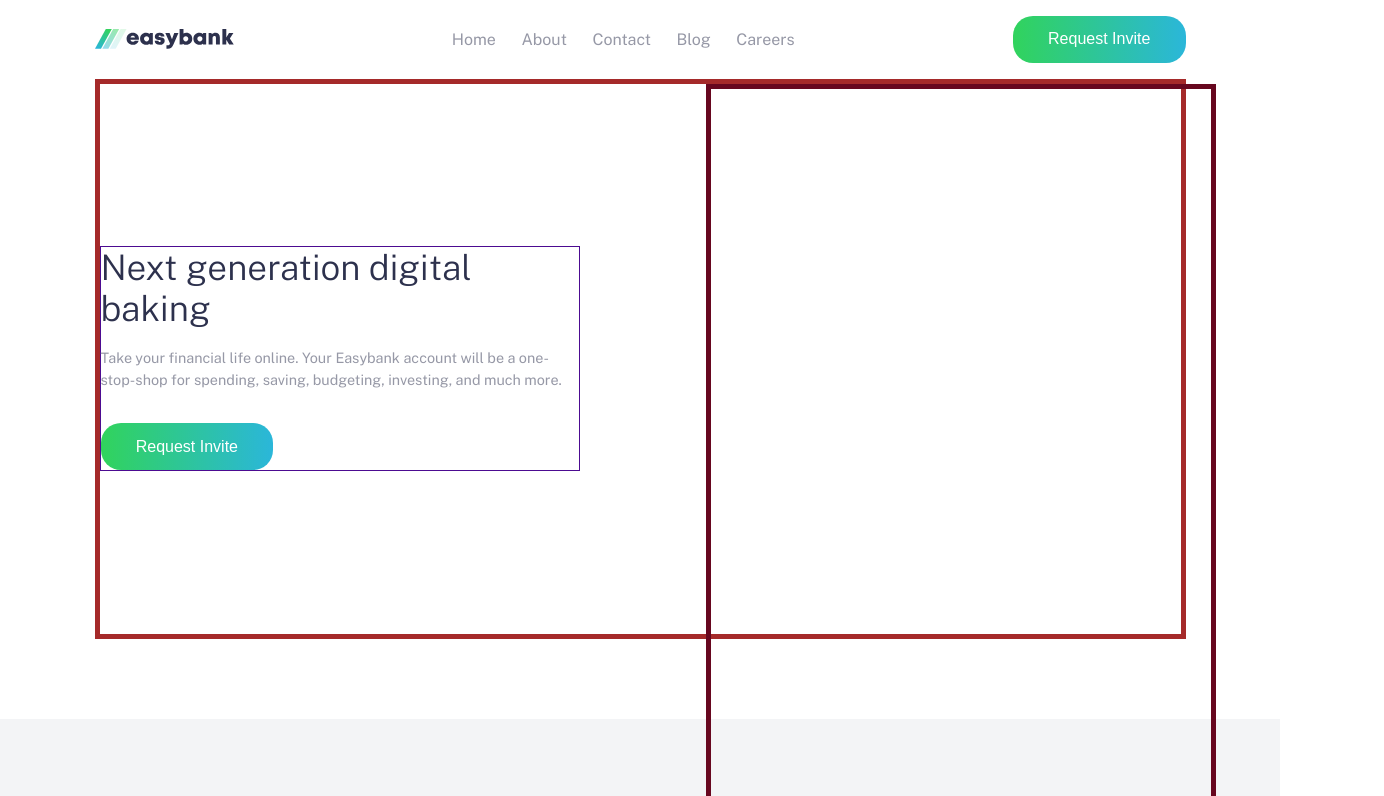
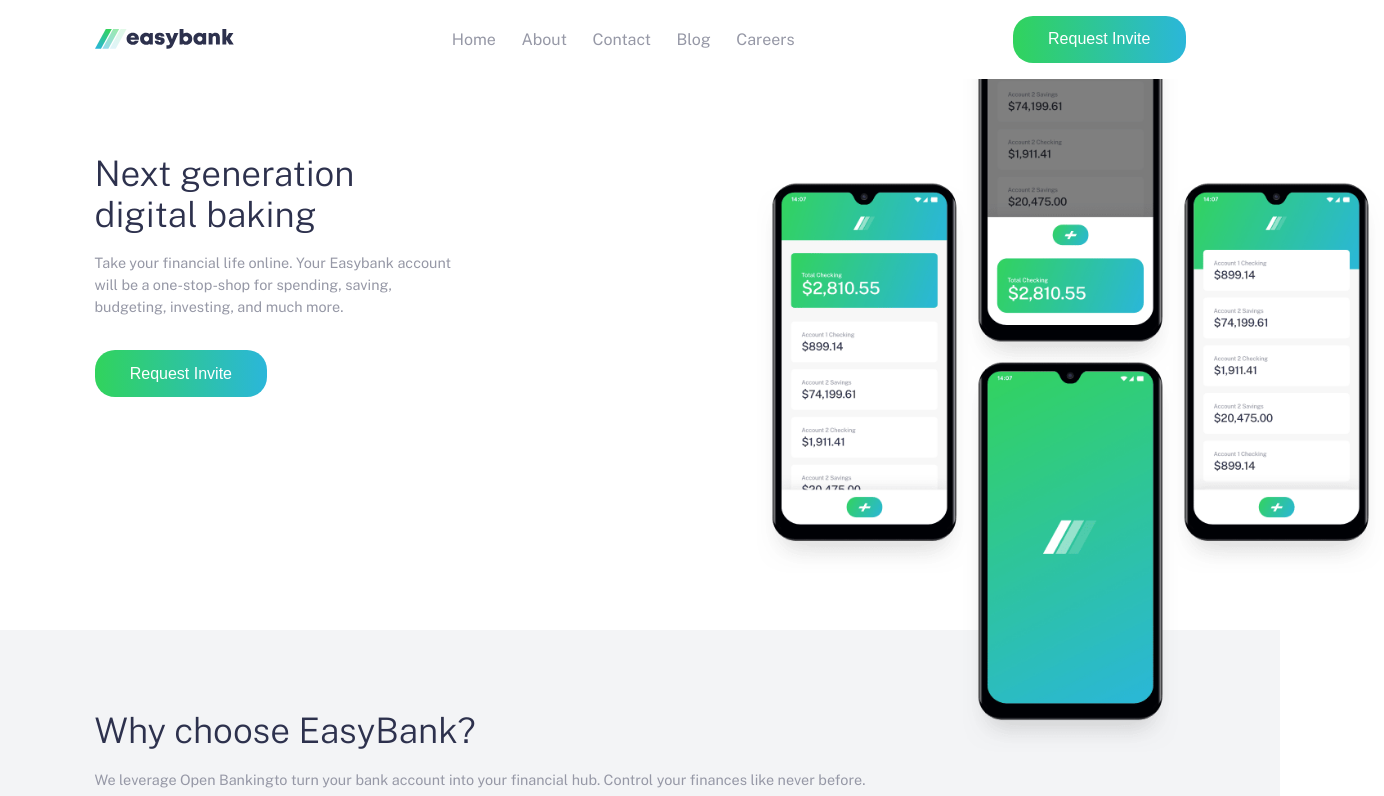
Before and after one commit to Lachicagladiadora/easybank-learning-sass, a website built with Vite: page index.html in a window 1280 px wide. Shown: the top 796 px of the page, 1384 px wide, since content can reach past the window. Built offline with nearby package versions, Linux system fonts and the light colour scheme; files whose address does not match are found by name.

Commit message:
responsive desktop

```diff
--- a/index.html
+++ b/index.html
@@ -11,7 +11,6 @@
     <title>EasyBank App</title>
   </head>
   <body>
-    <!-- <h1>EasyBank App</h1> -->
 
     <header class="header">
       <div class="wrapper">
@@ -35,7 +34,9 @@
     <section class="hero">
       <div class="wrapper">
         <div class="hero-content">
-          <div class="hero-img"></div>
+          <div class="hero-img">
+            <!-- <img class="hero-imagePng" src="./static/images/image-mockups.png" alt="" height="110%"> -->
+          </div>
           <div class="hero-description">
             <h1 class="title-h1">Next generation digital baking</h1>
             <p class="copy">Take your financial life online. Your Easybank account will be a one-stop-shop for spending, saving, budgeting, investing, and much more.</p>
@@ -45,6 +46,7 @@
       </div>
     </section>
 
+    <img class="hero-imagePng" src="./static/images/image-mockups.png" alt="" height="768px">
 
     <section class="why">
       <div class="wrapper">
--- a/src/sass/header.scss
+++ b/src/sass/header.scss
@@ -2,7 +2,10 @@
     display: flex;
     padding: 1em 0;
     justify-content: space-between;
-    position: relative;
+    position: fixed;
+    z-index: 3;
+    width: 100%;
+    background: var(--white);
     &-logo{
         // border: solid 3px violet;
         align-self: center;
--- a/src/sass/hero.scss
+++ b/src/sass/hero.scss
@@ -2,8 +2,12 @@
     text-align: center;
     padding-bottom: 5em;
     background: var(--light-grayish-blue);
+    // overflow-x: hidden;
     .copy{
         margin-bottom: 2.3em;
+    }
+    &-imagePng{
+        display: none;
     }
     &-img{
         height: 300px;
@@ -14,57 +18,68 @@
     }
     @media screen and (min-width: 768px) {
         text-align: left;
-        background:  url('../static/images/bg-intro-desktop.svg') left 650px top -290px no-repeat;
+        background:  url('../static/images/bg-intro-desktop.svg') left 379px top -55px no-repeat;
         background-size: cover;
-        // margin-bottom: 1.2em;
         min-height: 550px;
         box-sizing: border-box;
         &-content{
-            // border: solid 1px rgb(255, 0, 51);
+            position: relative;
             display: grid;
             align-items: center;
             min-height: 550px;
             grid-template-areas: "description image";
-            grid-template-columns: 480px 1fr;
-            position: relative;
+            grid-template-columns: 370px 1fr;
+
         }
         &-description{
-            border: solid 1px rgb(76, 11, 145);
+            // border: solid 1px rgb(76, 11, 145);
+        }
+        &-imagePng{
+            display: none;
         }
         &-img{
             grid-area: image;
             min-height: inherit;
             position: absolute;
             top: 0;
-            // border: solid 1px orangered;
             width: 500px;
             right: 0px;
             left: 0px;
             height: 768px;
-            background: url('../static/images/image-mockups.png') left bottom no-repeat;
+            // background: url('../static/images/image-mockups.png') left bottom no-repeat;
             background-size: cover;
 
         }
     }
 
     @media screen and (min-width: 1024px) {
-        // background:  url('../static/images/bg-intro-desktop.svg') left 650px top -290px no-repeat;
+
+        background-size: cover;
+        // height: 700px;
+
+        .hero-img{
+            display: none;
+        }
 
         &-content{
-            // position: static;
-            border: solid 5px brown;
+            // border: solid 5px brown;
         }
-        &-img{
-            border: solid 5px rgb(103, 7, 31);
-            // height: 768px;
-            background: url('../static/images/image-mockups.png') left bottom no-repeat;
-            background-size: 100%;
-            // width: 730px;
-            left: 150px;
-            right: 0;
-            // top: 3.3em;
+        &-imagePng{
+            display: block;
+            // position: absolute;
+            // top: -20px;
+            // // left: 39%;
+            // right: -185px;
+            // z-index: 1;
+            // margin: 0%;
+        }
 
-        }
+        // &-img{
+        //     background: none;
+        //     left: 150px;
+        //     right: 0;
+        //     top: 0;
+        // }
     }
 
 }
--- a/src/sass/menu.scss
+++ b/src/sass/menu.scss
@@ -57,6 +57,7 @@
                     font-size: 1.1em;
                     display: block;
                     text-align: center;
+                    // flex: 1;
                 }
             }
         }
--- a/src/sass/style.scss
+++ b/src/sass/style.scss
@@ -18,23 +18,29 @@
 --light-grayish-blue: hsl(220, 16%, 96%);
 --very-light-gray: hsl(0, 0%, 98%);
 --white: hsl(0, 0%, 100%);
-
 }
 
 body{
     margin: 0;
     padding: 0;
     font-family: var(--font);
-    // font-size: 16px;
     color: var(--grayish-blue);
+    // max-width: calc(1115px + 1.5em);
+    position: relative;
+    overflow-x: hidden;
+}
+
+.hero-imagePng{
+    position: absolute;
+    right: -104px;
+    top: -1em;
+    // size: 768px;
 }
 
 .copy{
     line-height: 1.5;
     font-size: .9em;
 }
-
-
 
 .wrapper{
     padding: 0 1.5em;
--- a/src/sass/why.scss
+++ b/src/sass/why.scss
@@ -2,6 +2,7 @@
     text-align: center;
     background: var(--light-grayish-blue);
     padding: 5em 0;
+    // z-index: -1;
     .copy{
         margin-bottom: 3em;
     }
```
Also changed, not shown: static/css/style.css, 1 other file.
